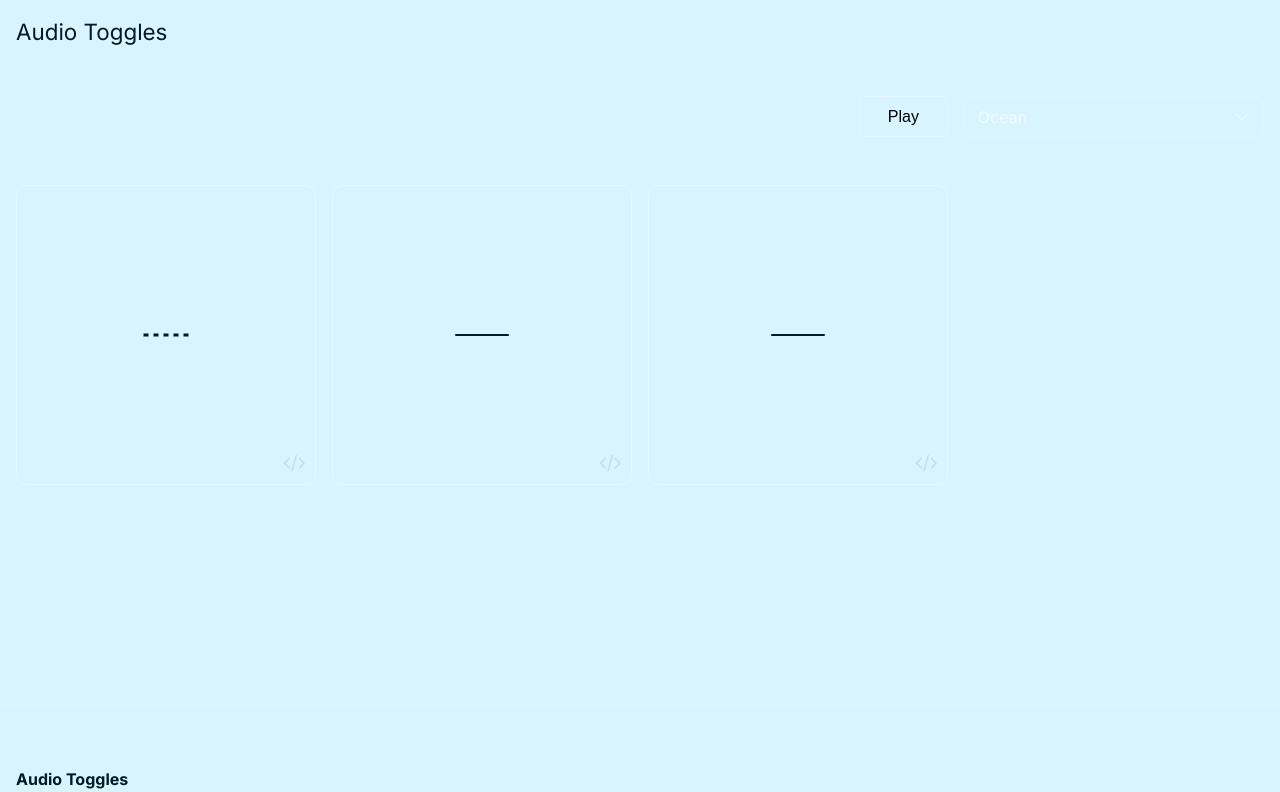
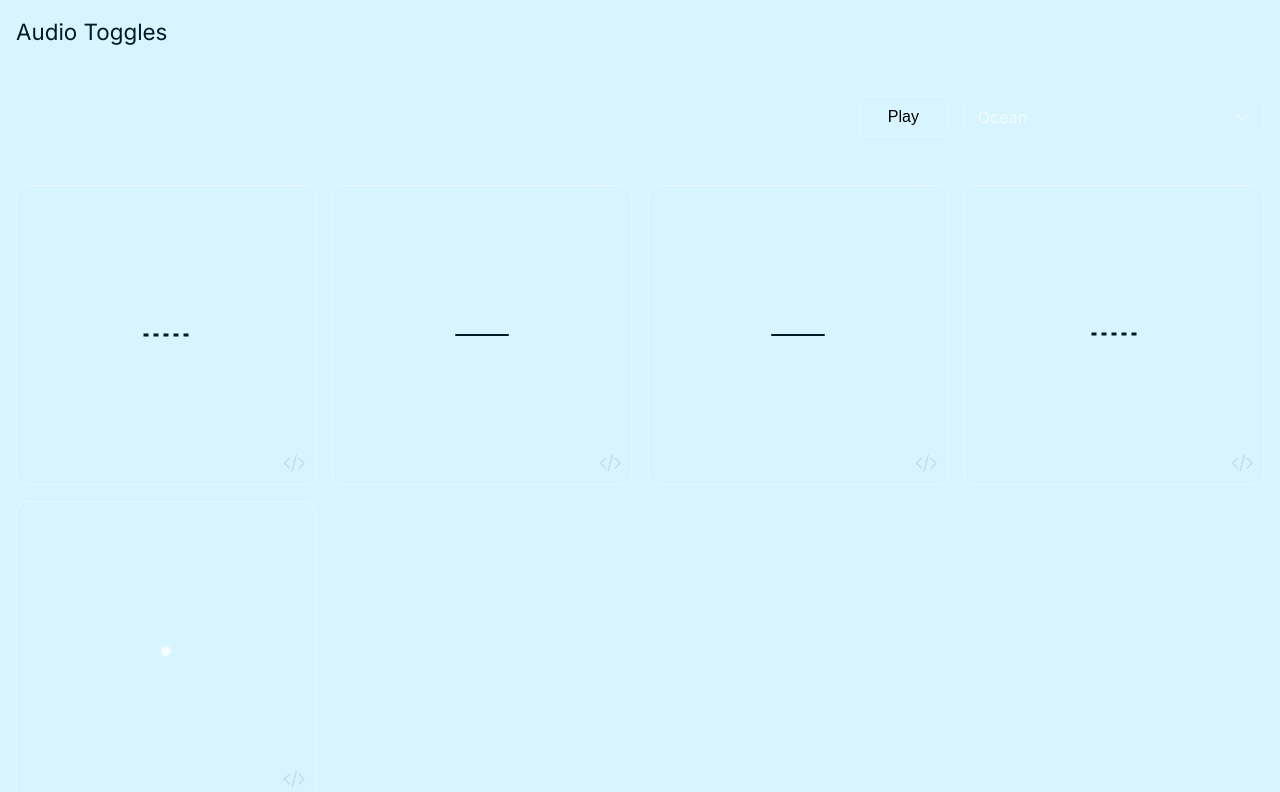
Before and after one commit to YassineGallaoui/audio-toggles, a Next.js app: page / in a window 1280 px wide. Shown: the top 792 px of the page. Built offline with nearby package versions, Linux system fonts and the light colour scheme.

Commit message:
add AudioIcon4 and AudioIcon5 components; integrate into IconsGrid and include Plausible analytics script

```diff
--- a/src/app/layout.tsx
+++ b/src/app/layout.tsx
@@ -26,6 +26,9 @@ export default function RootLayout({
 
   return (
     <html lang="en">
+      <head>
+        <script defer data-domain="audio-toggles.vercel.app" src="https://plausible.io/js/script.js"></script>
+      </head>
       <body className={`${InterFont.variable}`}>
         {!isProd && < FEHelpers />}
         <Navbar></Navbar>
--- /dev/null
+++ b/src/components/AudioIcons/AudioIcon4/index.tsx
@@ -0,0 +1,98 @@
+/* eslint-disable @next/next/no-img-element */
+'use client'
+
+import React, { useCallback, useEffect, useState } from 'react';
+import styles from './style.module.scss';
+import { motion } from 'motion/react';
+
+export type SizeType = {
+    w: number,
+    h: number,
+}
+export interface AudioIconProps {
+    audioOn?: boolean;
+    sizeProp?: SizeType
+}
+
+const AudioIcon4: React.FC<AudioIconProps> = ({ audioOn, sizeProp }) => {
+    const [size, setSize] = useState<SizeType>(sizeProp ?? { w: 100, h: 100 })
+    const heights = [10, 15, 20, 10, 8];
+    const [rectWidth, setRectWidth] = useState<number>(2);
+    const [rectPos, setRectPos] = useState<number[]>([
+        -20 - rectWidth,
+        -10 - rectWidth,
+        0 - rectWidth,
+        10 - rectWidth,
+        20 - rectWidth
+    ]);
+
+    const calculateColumnPositions = useCallback(() => {
+        if (sizeProp != null) {
+            const w = sizeProp.w;
+            const columnWidth = (w / 2) / 20;
+            const gutterWidth = (w - (5 * columnWidth)) / 4;
+            const totalWidth = (5 * columnWidth) + (4 * gutterWidth);
+            const startX = (w - totalWidth) / 2;
+
+            const columnPositions: number[] = [];
+            for (let i = 0; i < 5; i++) {
+                const position = startX + i * (columnWidth + gutterWidth);
+                columnPositions.push(position);
+            }
+
+            return columnPositions;
+        } else {
+            return [-20 - rectWidth, -10 - rectWidth, 0 - rectWidth, 10 - rectWidth, 20 - rectWidth];
+        }
+    }, [])
+
+    useEffect(() => {
+        if (sizeProp != null)
+            setSize(sizeProp)
+        else
+            setSize({ w: 100, h: 100 });
+
+        setRectPos(calculateColumnPositions())
+
+    }, [calculateColumnPositions, sizeProp])
+
+    useEffect(() => {
+        setRectWidth(size.w / 25)
+    }, [size])
+
+
+    return (
+        <svg
+            width={size.w}
+            height={size.h}
+            viewBox={`${-1 * (size.w / 2)} ${-1 * (size.h / 2)} ${size.w} ${size.h}`}
+            className={styles.svg + ' ' + (audioOn ? styles.on : '')}>
+            {rectPos.map((x: number, index: number) => (
+                <motion.rect
+                    key={index}
+                    x={x}
+                    y={0}
+                    width={rectWidth}
+                    stroke={'none'}
+                    initial={{ height: 2, y: 0 }}
+                    animate={
+                        audioOn
+                            ? {
+                                height: heights[index % heights.length],
+                                y: 0,
+                                transition: {
+                                    duration: 0.4 + 0.1 * index,
+                                    repeat: Infinity,
+                                    repeatType: 'mirror',
+                                    ease: 'easeInOut',
+                                },
+                            }
+                            : { height: 2, y: 0 }
+                    }
+                />
+            ))}
+        </svg>
+    )
+};
+
+export default AudioIcon4;
--- /dev/null
+++ b/src/components/AudioIcons/AudioIcon4/style.module.scss
@@ -0,0 +1,20 @@
+.svg {
+    display: flex;
+    flex-direction: row;
+    align-items: center;
+    transform: rotate(180deg);
+    /* border: 1px solid green; */
+
+    rect {
+        stroke: var(--text-color);
+        fill: var(--text-color);
+        transition: fill 0.2s ease-in-out, stroke 0.2s ease-in-out;
+    }
+
+    &.on {
+        rect {
+            stroke: var(--text-color);
+            fill: var(--text-color);
+        }
+    }
+}
--- /dev/null
+++ b/src/components/AudioIcons/AudioIcon5/index.tsx
@@ -0,0 +1,91 @@
+/* eslint-disable @next/next/no-img-element */
+'use client'
+
+import React, { useEffect, useState } from 'react';
+import styles from './style.module.scss';
+import { motion } from 'motion/react';
+
+export type SizeType = {
+    w: number,
+    h: number,
+}
+export interface AudioIconProps {
+    audioOn?: boolean;
+    sizeProp?: SizeType
+}
+
+const AudioIcon5: React.FC<AudioIconProps> = ({ audioOn, sizeProp }) => {
+    const [size, setSize] = useState<SizeType>(sizeProp ?? { w: 100, h: 100 });
+
+    useEffect(() => {
+        if (sizeProp != null)
+            setSize(sizeProp)
+        else
+            setSize({ w: 100, h: 100 });
+    }, [sizeProp]);
+
+    return (
+        <svg
+            width={size.w}
+            height={size.h}
+            viewBox={`${-1 * (size.w / 2)} ${-1 * (size.h / 2)} ${size.w} ${size.h}`}
+            className={styles.svg + ' ' + (audioOn ? styles.on : '')}
+        >
+            {/* Bottom Circle */}
+            <motion.circle
+                cx={0}
+                cy={0}
+                fill="rgba(255, 255, 255, 0.5)"
+                initial={{ r: 5 }}
+                animate={{
+                    r: audioOn ? [25, 30, 25] : 5,
+                    transition: audioOn
+                        ? {
+                            // Step 1: Smoothly grow to 25
+                            r: {
+                                duration: 2,
+                                ease: 'easeInOut',
+                                // After reaching 25, start oscillating
+                                times: [0, 0.3, 1], // Timing points for keyframes
+                                values: [5, 25, [28, 30, 27]], // From 5 to 25, then oscillate
+                                repeat: Infinity,
+                            },
+                        }
+                        : {
+                            duration: 0.3,
+                            ease: 'easeInOut',
+                        },
+                }}
+            />
+
+            {/* Top Circle */}
+            <motion.circle
+                cx={0}
+                cy={0}
+                fill="rgba(255, 255, 255, 0.5)"
+                initial={{ r: 5 }}
+                animate={{
+                    r: audioOn ? [15, 25, 15] : 5,
+                    transition: audioOn
+                        ? {
+                            // Step 1: Smoothly grow to 15
+                            r: {
+                                duration: 1.5,
+                                ease: 'easeInOut',
+                                // After reaching 15, start oscillating
+                                times: [0, 0.3, 1], // Timing points for keyframes
+                                values: [5, 20, [18, 25, 23]], // From 5 to 15, then oscillate
+                                repeat: Infinity,
+                            },
+                        }
+                        : {
+                            duration: 0.3,
+                            ease: 'easeInOut',
+                        },
+                }}
+            />
+        </svg>
+    );
+};
+
+export default AudioIcon5;
--- /dev/null
+++ b/src/components/AudioIcons/AudioIcon5/style.module.scss
@@ -0,0 +1,20 @@
+.svg {
+    display: flex;
+    flex-direction: row;
+    align-items: center;
+    transform: rotate(180deg);
+    /* border: 1px solid green; */
+
+    rect {
+        stroke: var(--text-color);
+        fill: var(--text-color);
+        transition: fill 0.2s ease-in-out, stroke 0.2s ease-in-out;
+    }
+
+    &.on {
+        rect {
+            stroke: var(--text-color);
+            fill: var(--text-color);
+        }
+    }
+}
--- a/src/components/IconsGrid/index.tsx
+++ b/src/components/IconsGrid/index.tsx
@@ -8,6 +8,8 @@ import AudioIcon3 from "../AudioIcons/AudioIcon3";
 import AudioPlayer from "../AudioPlayer";
 import CustomSelect, { SelectOption } from "../CustomSelect";
 import styles from './style.module.scss'
+import AudioIcon4 from "../AudioIcons/AudioIcon4";
+import AudioIcon5 from "../AudioIcons/AudioIcon5";
 
 const IconsGrid = () => {
     const defaultAudioOptions: SelectOption[] = [
@@ -69,6 +71,14 @@ const IconsGrid = () => {
             <AudioIconContainer index={2} changeAudioOn={() => setAudioOn(!audioOn)}>
                 <AudioIcon3 audioOn={audioOn} />
             </AudioIconContainer>
+
+            <AudioIconContainer index={2} changeAudioOn={() => setAudioOn(!audioOn)}>
+                <AudioIcon4 audioOn={audioOn} />
+            </AudioIconContainer>
+
+            <AudioIconContainer index={2} changeAudioOn={() => setAudioOn(!audioOn)}>
+                <AudioIcon5 audioOn={audioOn} />
+            </AudioIconContainer>
         </>
     )
 }
```
